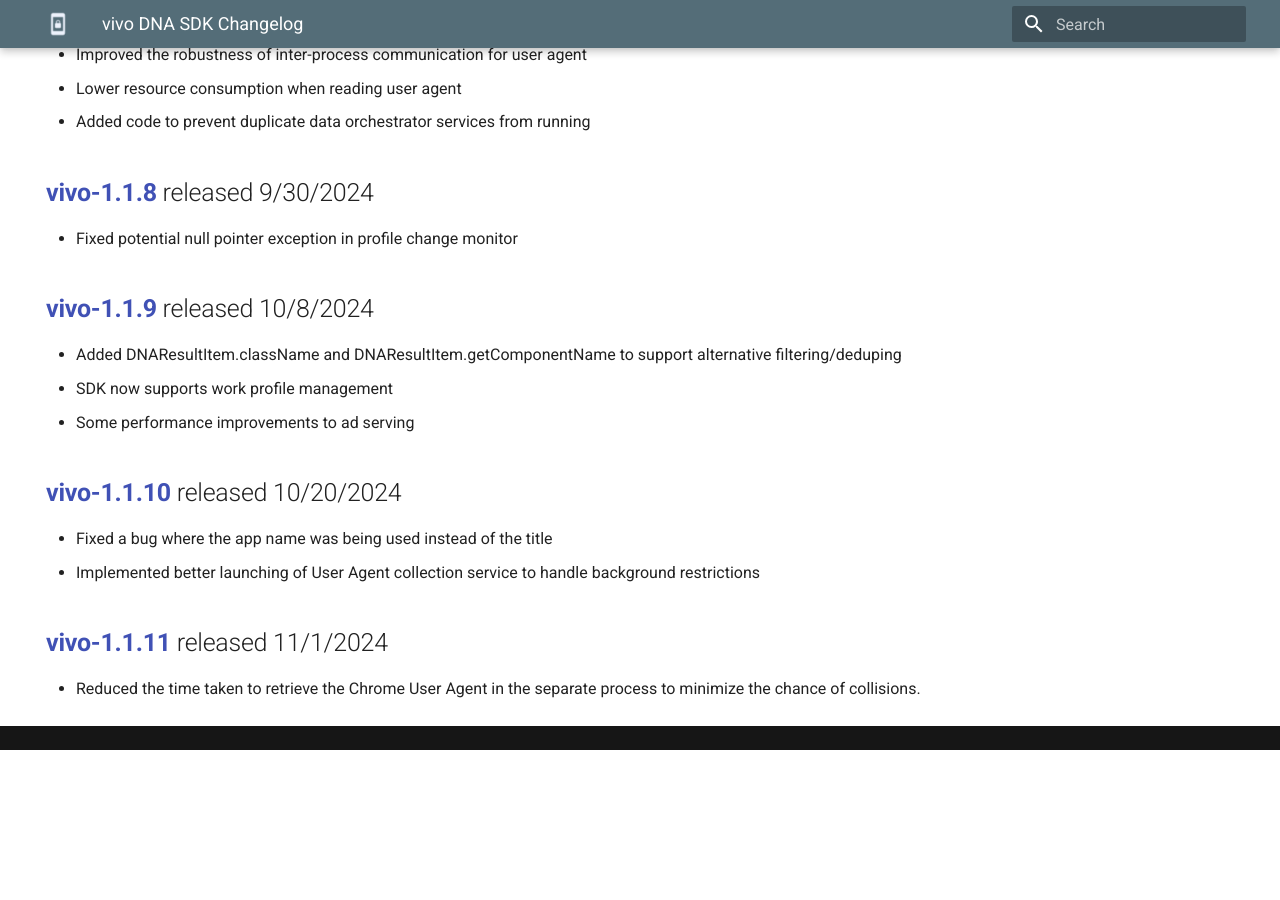
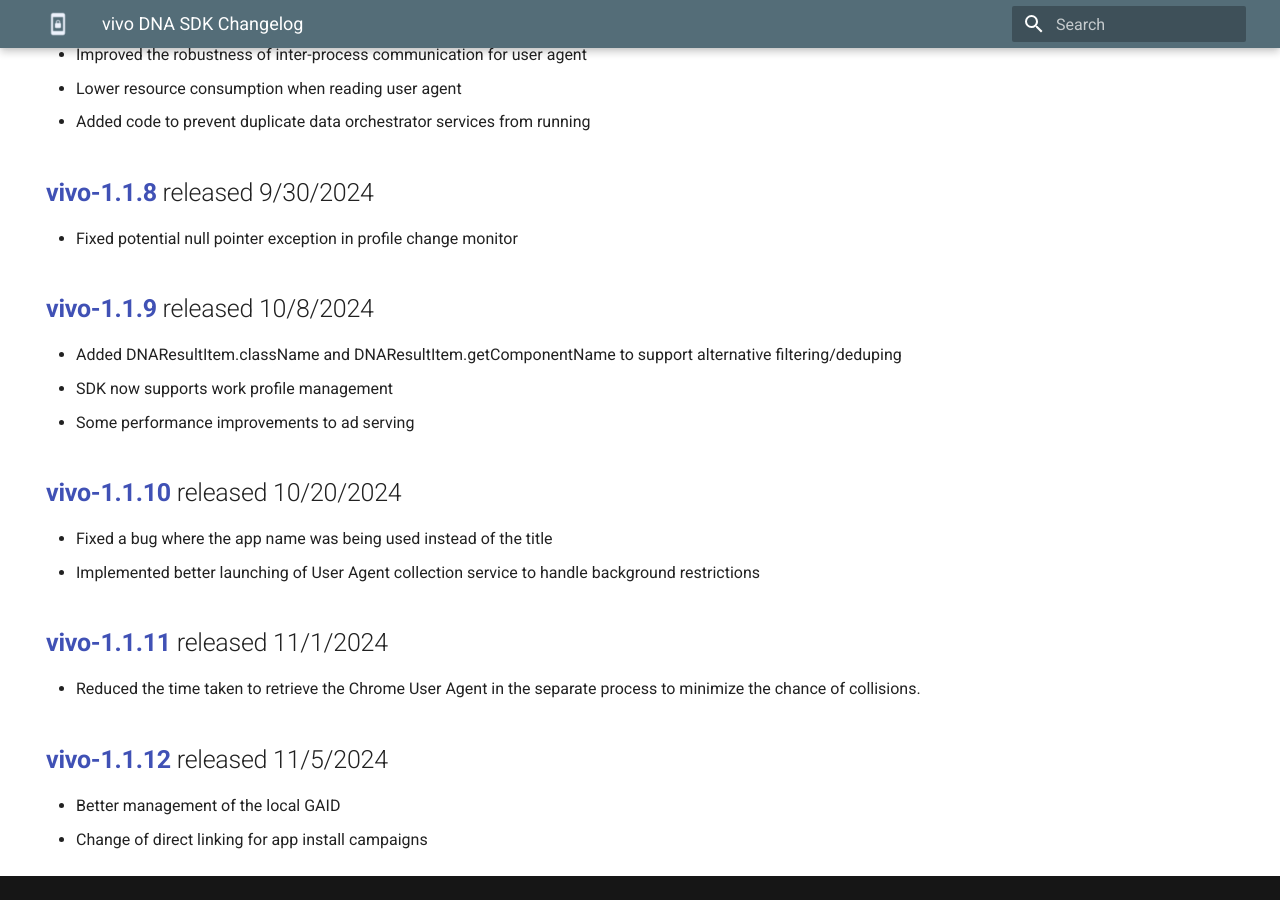
Before and after one commit to Device-Native/website, an MkDocs documentation site: the page built from docs/vivo-sdk-changelog.md, in a window 1280 px wide and 900 px high, scrolled down 1307 px. Built offline with MkDocs 1.6.1 and Material for MkDocs 9.7.7, drawn with Linux system fonts in a browser that asks for light colours; before the commit the page ends 2057 px from its top, so only the background shows below that.

Commit message:
release 1.1.12

```diff
--- a/docs/vivo-sdk-changelog.md
+++ b/docs/vivo-sdk-changelog.md
@@ -67,3 +67,8 @@
 ## [**vivo-1.1.11**](https://dna-hosting.s3.amazonaws.com/public/com.devicenative.dna-vivo-v1.1.11.aar) released 11/1/2024
 
 - Reduced the time taken to retrieve the Chrome User Agent in the separate process to minimize the chance of collisions.
+
+## [**vivo-1.1.12**](https://dna-hosting.s3.amazonaws.com/public/com.devicenative.dna-vivo-v1.1.12.aar) released 11/5/2024
+
+- Better management of the local GAID
+- Change of direct linking for app install campaigns
```
Also changed, not shown: docs/vivo-app-drawer.md (+4 -4 lines), docs/vivo-global-search.md (+4 -4 lines).
